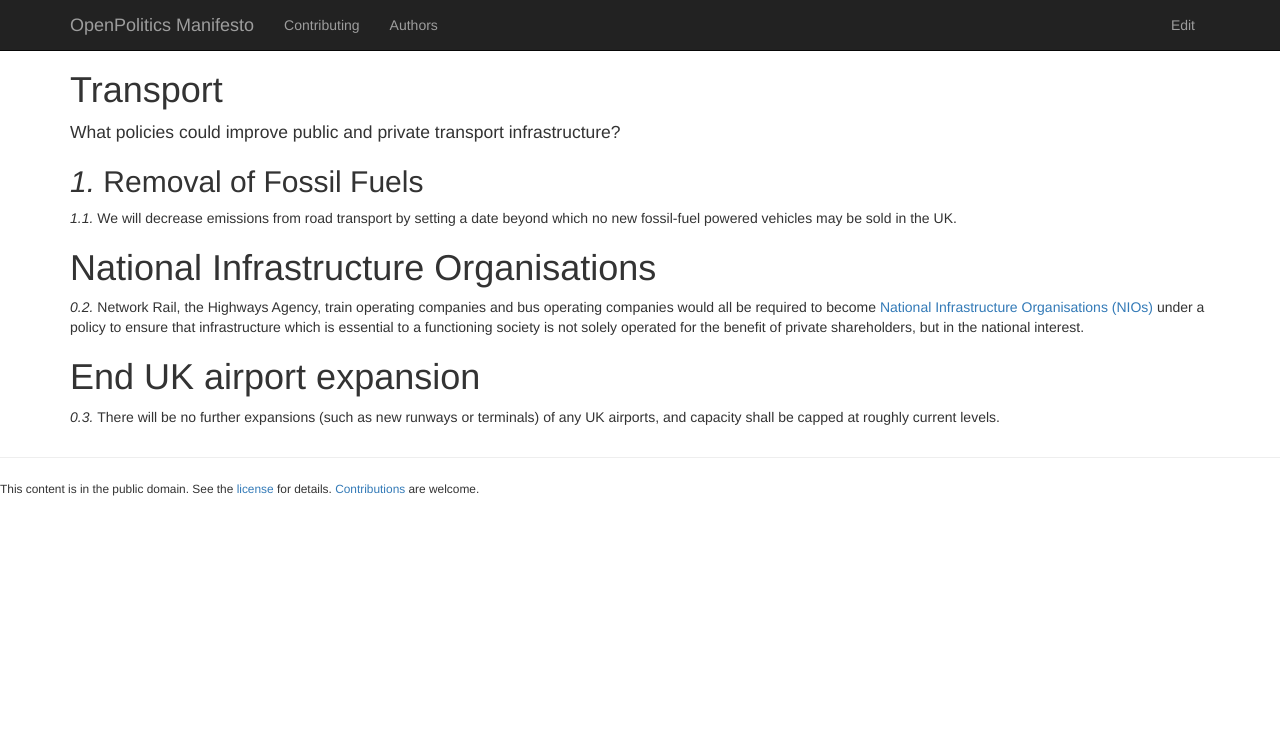
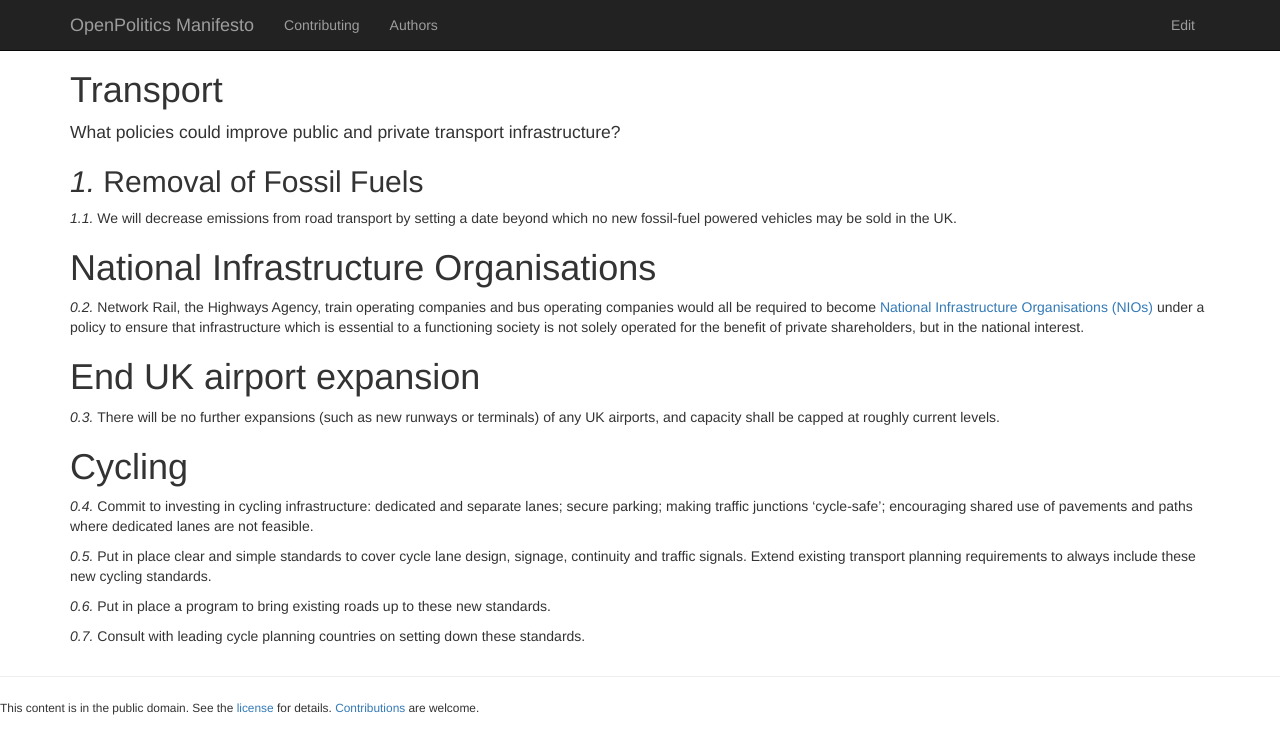
Before and after one commit to openpolitics/manifesto, a Jekyll site: the page built from transport.md, in a window 1280 px wide. Shown: the top 754 px of the page. Built offline with Jekyll 4.4.1, drawn with Linux system fonts in a browser that asks for light colours; nearby versions of some CDN libraries.

Commit message:
Updated cycle policy

```diff
--- a/transport.md
+++ b/transport.md
@@ -17,3 +17,14 @@ Network Rail, the Highways Agency, train operating companies and bus operating c
 # End UK airport expansion
 
 There will be no further expansions (such as new runways or terminals) of any UK airports, and capacity shall be capped at roughly current levels.
+
+
+# Cycling
+
+Commit to investing in cycling infrastructure: dedicated and separate lanes; secure parking; making traffic junctions 'cycle-safe'; encouraging shared use of pavements and paths where dedicated lanes are not feasible.
+
+Put in place clear and simple standards to cover cycle lane design, signage, continuity and traffic signals. Extend existing transport planning requirements to always include these new cycling standards.
+
+Put in place a program to bring existing roads up to these new standards.
+
+Consult with leading cycle planning countries on setting down these standards.
```
